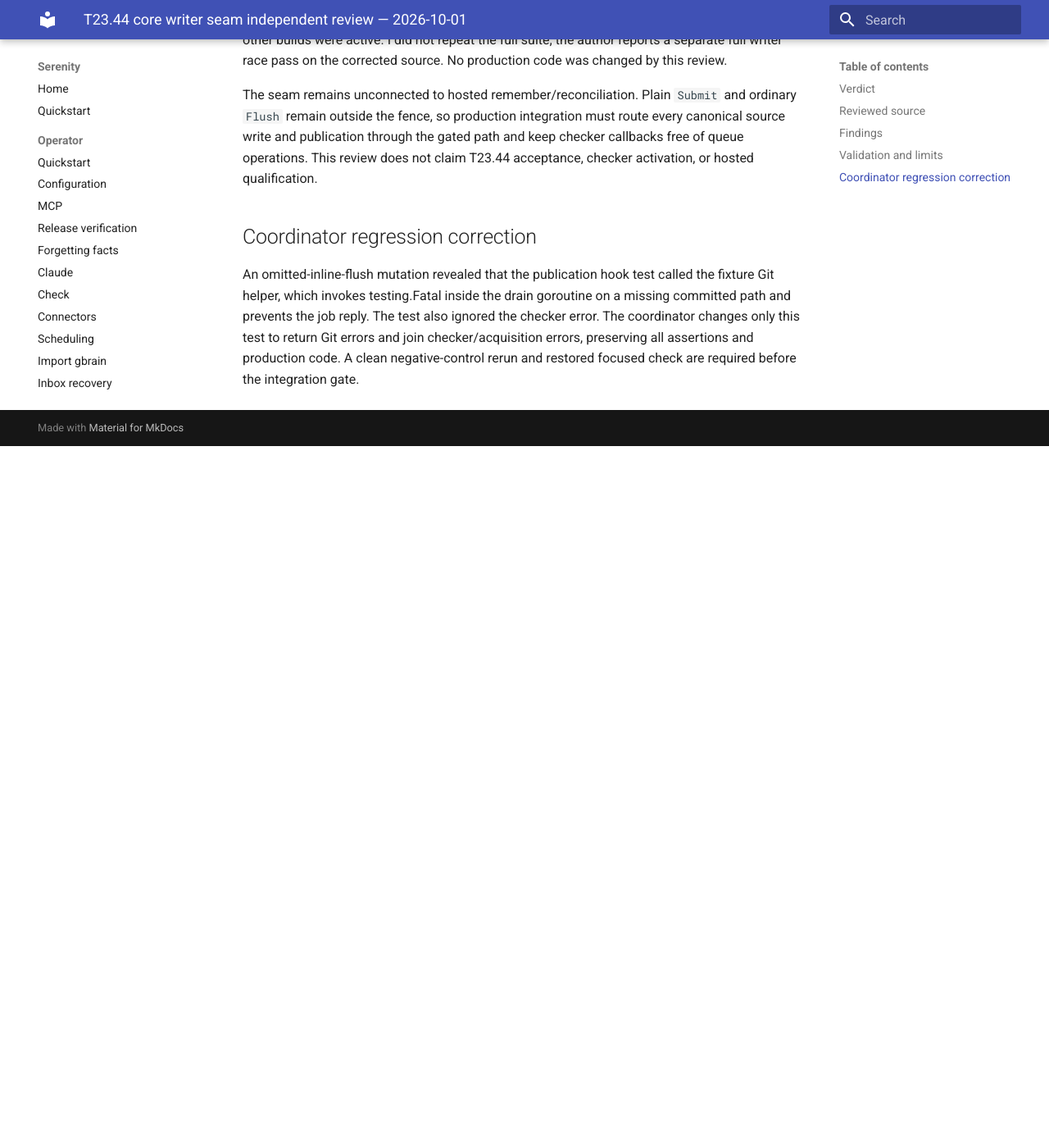
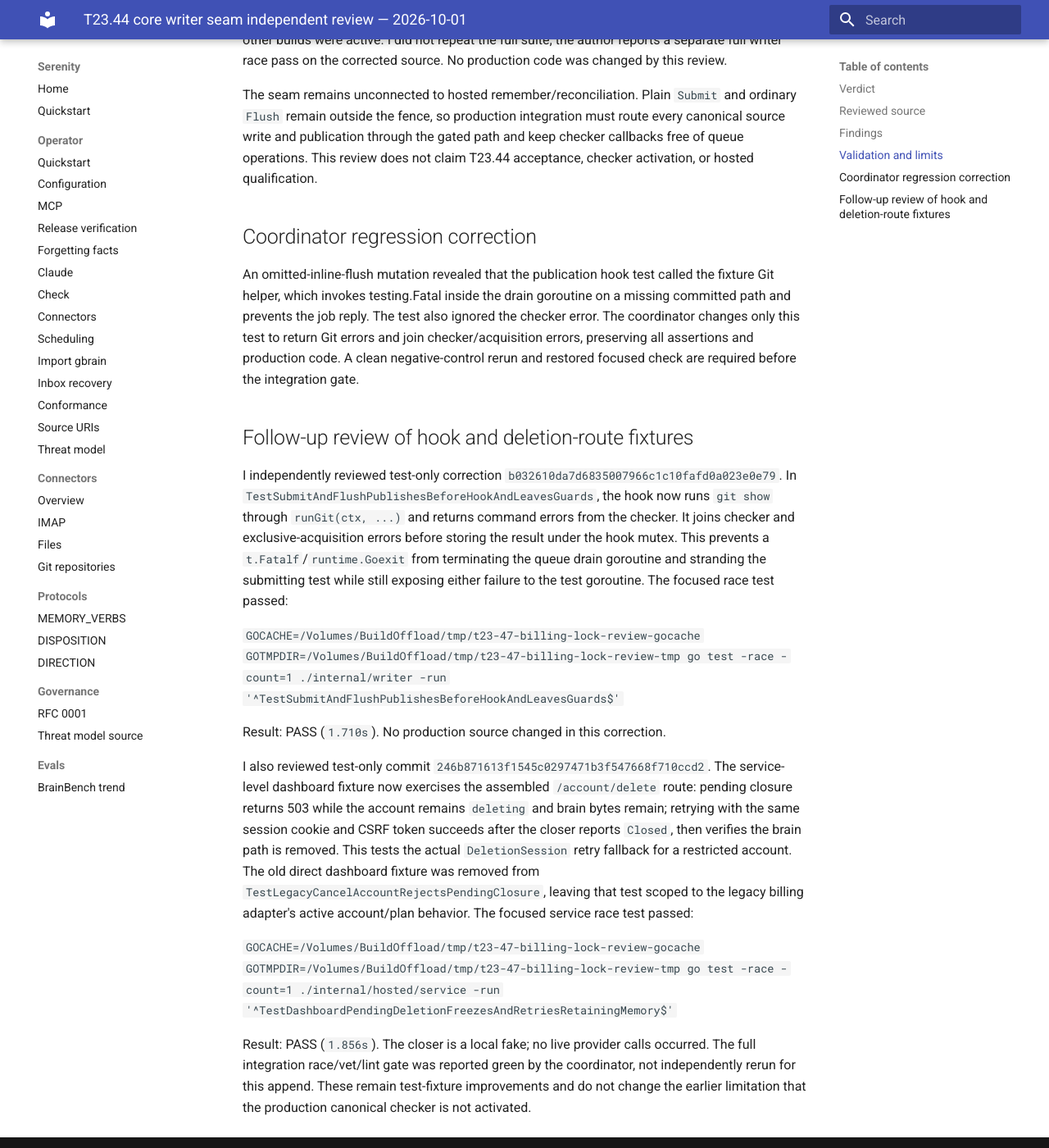
Before and after one commit to sirerun/serenity, an MkDocs documentation site: the page built from docs/plans/t23-44-core-writer-seam-independent-review-2026-10-01.md, in a window 1280 px wide and 1400 px high, scrolled down 1909 px. Shown: the whole window at 82% size. Built offline with MkDocs 1.6.1 and Material for MkDocs 9.7.7, drawn with Linux system fonts in a browser that asks for light colours; before the commit the page ends 2453 px from its top, so only the background shows below that.

Commit message:
Append independent writer and deletion fixture review

```diff
--- a/docs/plans/t23-44-core-writer-seam-independent-review-2026-10-01.md
+++ b/docs/plans/t23-44-core-writer-seam-independent-review-2026-10-01.md
@@ -36,3 +36,17 @@
 ## Coordinator regression correction
 
 An omitted-inline-flush mutation revealed that the publication hook test called the fixture Git helper, which invokes testing.Fatal inside the drain goroutine on a missing committed path and prevents the job reply. The test also ignored the checker error. The coordinator changes only this test to return Git errors and join checker/acquisition errors, preserving all assertions and production code. A clean negative-control rerun and restored focused check are required before the integration gate.
+
+## Follow-up review of hook and deletion-route fixtures
+
+I independently reviewed test-only correction `b032610da7d6835007966c1c10fafd0a023e0e79`. In `TestSubmitAndFlushPublishesBeforeHookAndLeavesGuards`, the hook now runs `git show` through `runGit(ctx, ...)` and returns command errors from the checker. It joins checker and exclusive-acquisition errors before storing the result under the hook mutex. This prevents a `t.Fatalf`/`runtime.Goexit` from terminating the queue drain goroutine and stranding the submitting test while still exposing either failure to the test goroutine. The focused race test passed:
+
+`GOCACHE=/Volumes/BuildOffload/tmp/t23-47-billing-lock-review-gocache GOTMPDIR=/Volumes/BuildOffload/tmp/t23-47-billing-lock-review-tmp go test -race -count=1 ./internal/writer -run '^TestSubmitAndFlushPublishesBeforeHookAndLeavesGuards$'`
+
+Result: PASS (`1.710s`). No production source changed in this correction.
+
+I also reviewed test-only commit `246b871613f1545c0297471b3f547668f710ccd2`. The service-level dashboard fixture now exercises the assembled `/account/delete` route: pending closure returns 503 while the account remains `deleting` and brain bytes remain; retrying with the same session cookie and CSRF token succeeds after the closer reports `Closed`, then verifies the brain path is removed. This tests the actual `DeletionSession` retry fallback for a restricted account. The old direct dashboard fixture was removed from `TestLegacyCancelAccountRejectsPendingClosure`, leaving that test scoped to the legacy billing adapter's active account/plan behavior. The focused service race test passed:
+
+`GOCACHE=/Volumes/BuildOffload/tmp/t23-47-billing-lock-review-gocache GOTMPDIR=/Volumes/BuildOffload/tmp/t23-47-billing-lock-review-tmp go test -race -count=1 ./internal/hosted/service -run '^TestDashboardPendingDeletionFreezesAndRetriesRetainingMemory$'`
+
+Result: PASS (`1.856s`). The closer is a local fake; no live provider calls occurred. The full integration race/vet/lint gate was reported green by the coordinator, not independently rerun for this append. These remain test-fixture improvements and do not change the earlier limitation that the production canonical checker is not activated.
```
